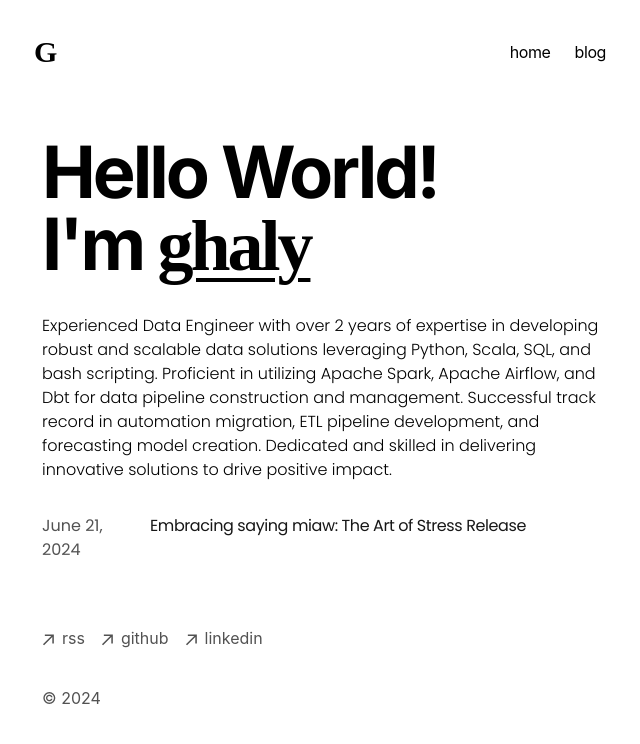
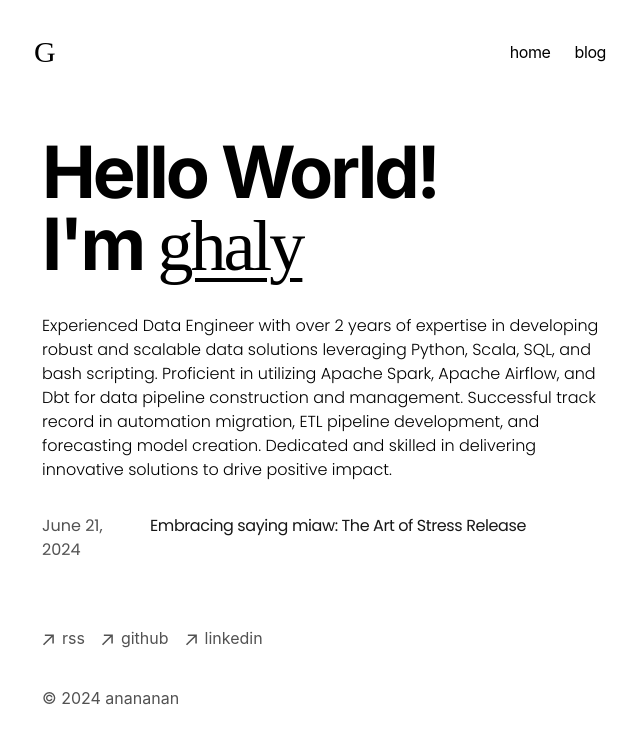
Before and after one commit to ghalyrizqi/blog, a Next.js app: page / in a window 1280 px wide. Shown: the top 744 px of the page, without its empty margins (310-950 px from the left). Built offline with nearby package versions, Linux system fonts and the light colour scheme.

Commit message:
try fix font different

```diff
--- a/app/components/footer.tsx
+++ b/app/components/footer.tsx
@@ -54,7 +54,7 @@
         </li>
       </ul>
       <p className="mt-8 text-neutral-600 dark:text-neutral-300">
-        © {new Date().getFullYear()}
+        © {new Date().getFullYear()} anananan
       </p>
     </footer>
   );
--- a/app/global.css
+++ b/app/global.css
@@ -1,5 +1,5 @@
 @import "tailwindcss";
-@import url("https://fonts.googleapis.com/css2?family=Playwrite+US+Trad:wght@100..400&display=swap");
+@import url("https://fonts.googleapis.com/css2?family=Playwrite+US+Trad:wght@100;200;300;400;500;600;700&display=swap");
 
 ::selection {
   background-color: #47a3f3;
@@ -36,8 +36,7 @@
 
 .playwrite-us-trad {
   font-family: "Playwrite US Trad", cursive;
-  font-optical-sizing: auto;
-  font-weight: 600;
+  font-weight: 400; /* Adjust if necessary */
   font-style: normal;
 }
 
```
